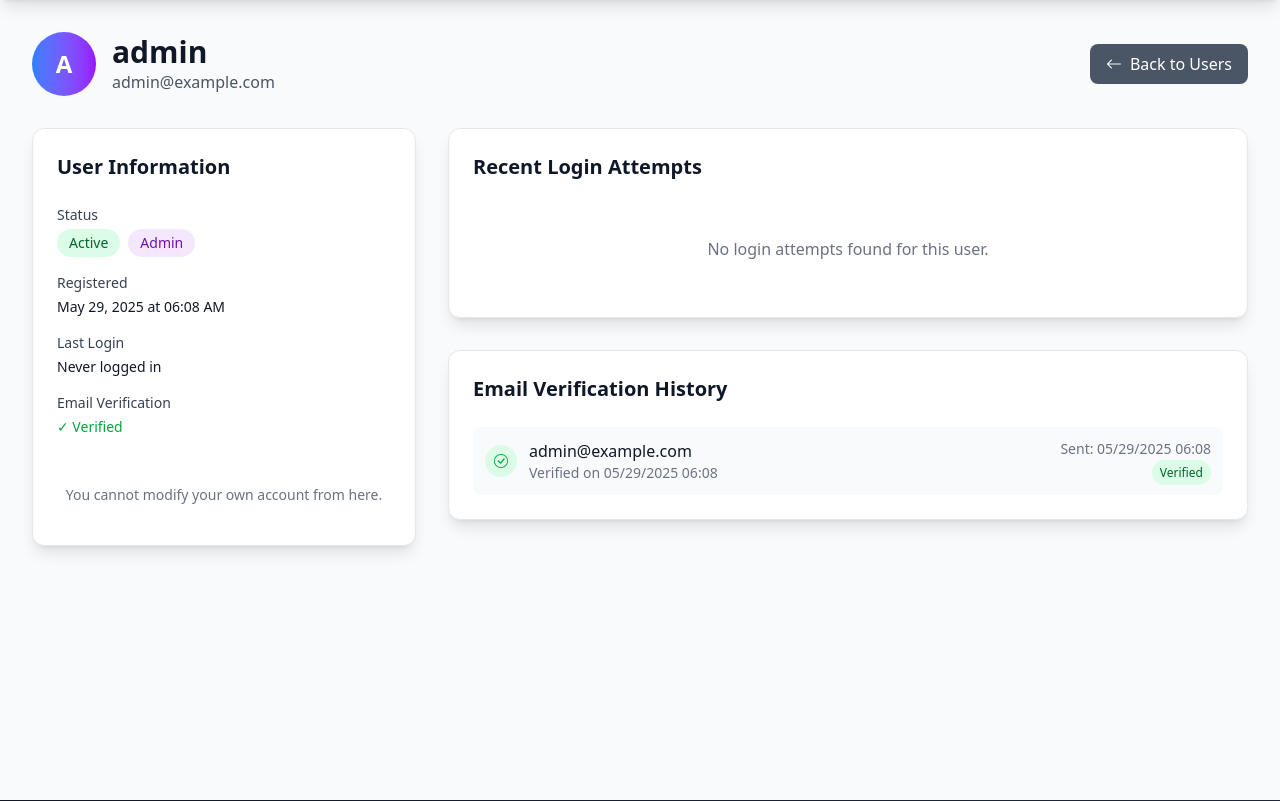
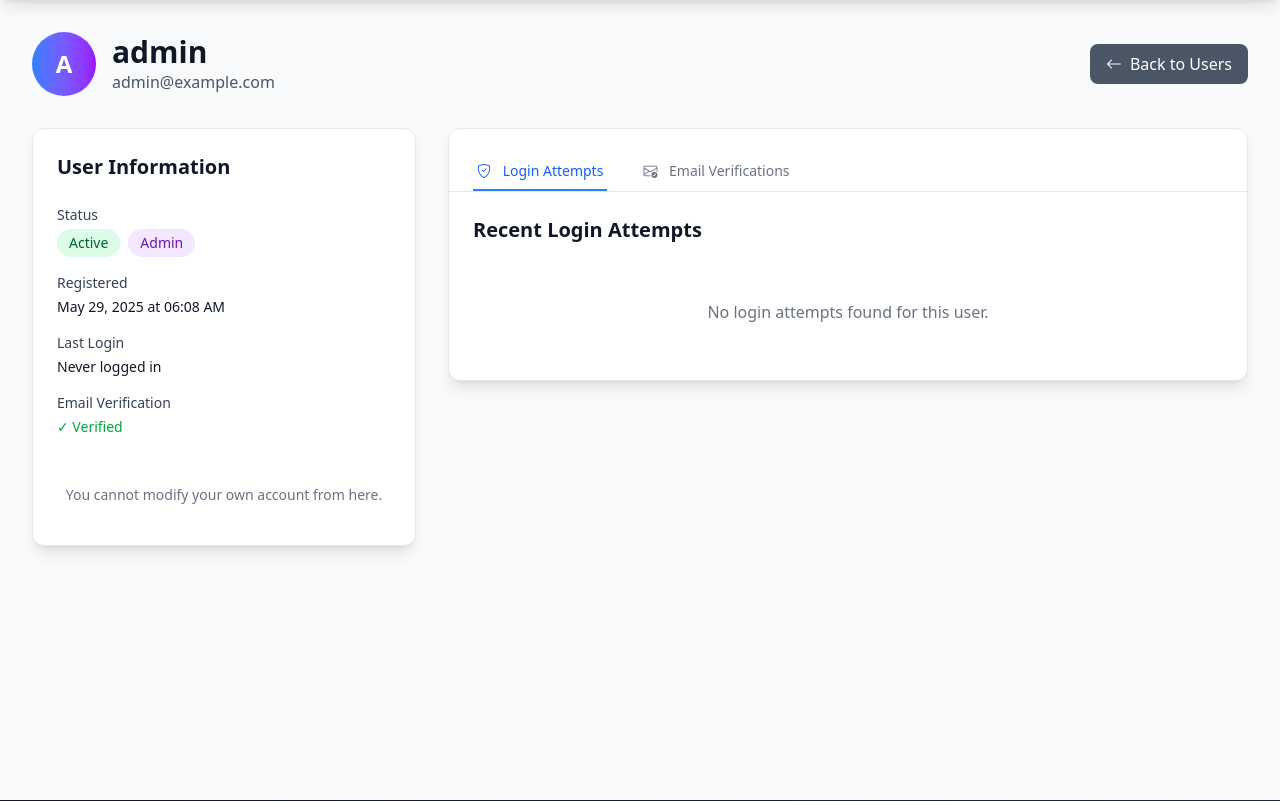
Before and after one commit to MACantara/flask-website-template, a Flask app: page /admin/user/1 in a window 1280 px wide. Shown: the part 65-866 px from the top of the page. Run offline with Flask 3, Linux system fonts and the light colour scheme; the visitor is signed in with stand-in values (Sample User, id 1); data comes from the database, SQL or seed files in the repository; data that the repository does not hold is empty.

Commit message:
Implement tabbed interface for user activity logs with login attempts and email verifications

```diff
--- a/app/templates/admin/user_detail.html
+++ b/app/templates/admin/user_detail.html
@@ -99,8 +99,26 @@
 
             <!-- Activity Logs -->
             <div class="lg:col-span-2 space-y-8">
-                <!-- Login Attempts -->
-                <div class="bg-white dark:bg-gray-800 rounded-xl shadow-lg p-6 border border-gray-200 dark:border-gray-700 opacity-0 animate-fade-in-right">
+                <!-- Tabbed Activity Logs -->
+                <div class="bg-white dark:bg-gray-800 rounded-xl shadow-lg border border-gray-200 dark:border-gray-700 opacity-0 animate-fade-in-right">
+                    <!-- Tab Navigation -->
+                    <div class="border-b border-gray-200 dark:border-gray-700">
+                        <nav class="flex space-x-8 px-6 pt-6" aria-label="Tabs">
+                            <button onclick="switchTab('login-attempts')" id="tab-login-attempts" class="tab-button whitespace-nowrap py-2 px-1 border-b-2 font-medium text-sm focus:outline-none border-blue-500 text-blue-600 dark:text-blue-400 cursor-pointer">
+                                <i class="bi bi-shield-check mr-2"></i>
+                                Login Attempts
+                            </button>
+                            <button onclick="switchTab('email-verifications')" id="tab-email-verifications" class="tab-button whitespace-nowrap py-2 px-1 border-b-2 font-medium text-sm focus:outline-none border-transparent text-gray-500 hover:text-gray-700 hover:border-gray-300 dark:text-gray-400 dark:hover:text-gray-300 cursor-pointer">
+                                <i class="bi bi-envelope-check mr-2"></i>
+                                Email Verifications
+                            </button>
+                        </nav>
+                    </div>
+
+                    <!-- Tab Content -->
+                    <div class="p-6">
+                        <!-- Login Attempts Tab -->
+                        <div id="content-login-attempts" class="tab-content">
                             <h2 class="text-xl font-bold text-gray-900 dark:text-white mb-6">Recent Login Attempts</h2>
 
                             {% if login_attempts %}
@@ -132,8 +150,8 @@
                             {% endif %}
                         </div>
 
-                <!-- Email Verifications -->
-                <div class="bg-white dark:bg-gray-800 rounded-xl shadow-lg p-6 border border-gray-200 dark:border-gray-700 opacity-0 animate-fade-in-right" style="animation-delay: 0.1s;">
+                        <!-- Email Verifications Tab -->
+                        <div id="content-email-verifications" class="tab-content hidden">
                             <h2 class="text-xl font-bold text-gray-900 dark:text-white mb-6">Email Verification History</h2>
 
                             {% if verifications %}
@@ -182,4 +200,43 @@
                 </div>
             </div>
         </div>
+    </div>
+</div>
 {% endblock %}
+
+{% block extra_js %}
+<script>
+function switchTab(tabName) {
+    // Hide all tab contents
+    const tabContents = document.querySelectorAll('.tab-content');
+    tabContents.forEach(content => {
+        content.classList.add('hidden');
+    });
+
+    // Remove active styles from all tab buttons
+    const tabButtons = document.querySelectorAll('.tab-button');
+    tabButtons.forEach(button => {
+        button.classList.remove('border-blue-500', 'text-blue-600', 'dark:text-blue-400');
+        button.classList.add('border-transparent', 'text-gray-500', 'hover:text-gray-700', 'hover:border-gray-300', 'dark:text-gray-400', 'dark:hover:text-gray-300');
+    });
+
+    // Show selected tab content
+    const selectedContent = document.getElementById('content-' + tabName);
+    if (selectedContent) {
+        selectedContent.classList.remove('hidden');
+    }
+
+    // Add active styles to selected tab button
+    const selectedButton = document.getElementById('tab-' + tabName);
+    if (selectedButton) {
+        selectedButton.classList.add('border-blue-500', 'text-blue-600', 'dark:text-blue-400');
+        selectedButton.classList.remove('border-transparent', 'text-gray-500', 'hover:text-gray-700', 'hover:border-gray-300', 'dark:text-gray-400', 'dark:hover:text-gray-300');
+    }
+}
+
+// Initialize first tab as active on page load
+document.addEventListener('DOMContentLoaded', function() {
+    switchTab('login-attempts');
+});
+</script>
+{% endblock %}
```
Lines whose indentation alone changed are shown as unchanged.
